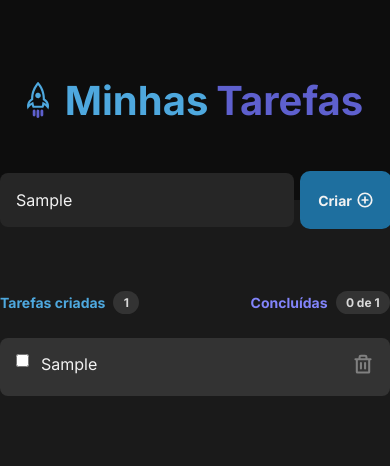
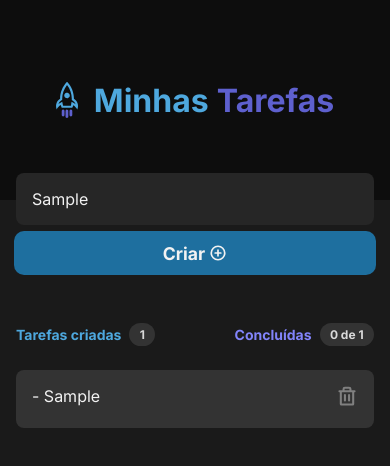
Before and after one commit to Ygor-Evaldt-dev/task-management-app, a React (Vite) app: page / in a window 390 px wide. Both pictures are taken after typing "Sample" into the empty fields and a click on the button "Criar". Shown: the top 466 px of the page. Built offline with nearby package versions, Linux system fonts and the light colour scheme.

Commit message:
finalizado responsividade

```diff
--- a/src/App.module.css
+++ b/src/App.module.css
@@ -35,3 +35,10 @@
 .tasks>ul>li>button:hover {
     color: var(--red-400);
 }
+
+@media(max-width: 768px) {
+    .main {
+        padding: 0rem 1rem 2rem 1rem;
+        gap: 6rem;
+    }
+}
--- a/src/App.tsx
+++ b/src/App.tsx
@@ -1,5 +1,5 @@
 import { v4 as uuidV4 } from "uuid";
-import { useState } from "react";
+import { useEffect, useState } from "react";
 
 import { Header } from "./components/header/Header";
 import { FormCreateTask } from "./components/form-create-task/FormCreateTask";
@@ -16,20 +16,41 @@ export function App() {
     const [tasks, setTasks] = useState([] as TaskType[]);
 
     const isNoTasks = tasks.length === 0;
+    const tasksFinished = tasks.filter(task => task.isFinished === true);
 
-    const tasksFinished = tasks.filter(task => task.isFinished === true);
+    useEffect(() => {
+        const storedTasks = localStorage.getItem("tasks");
+        if (!storedTasks) return;
+
+        setTasks(JSON.parse(storedTasks));
+    }, [])
+
 
     function handleDeleteTask(id: string) {
         const tasksWithoutDeleted = tasks.filter(task => task.id !== id);
         setTasks(tasksWithoutDeleted);
+        saveTasksToLocalStorage(tasksWithoutDeleted);
     }
 
     function onCreateNewTask(title: string) {
-        setTasks([...tasks, {
-            id: uuidV4(),
-            isFinished: false,
-            title
-        }]);
+        setTasks((tasks) => {
+            const tasksWithNewTask = [
+                ...tasks,
+                {
+                    id: uuidV4(),
+                    isFinished: false,
+                    title
+                }
+            ];
+
+            saveTasksToLocalStorage(tasksWithNewTask);
+
+            return tasksWithNewTask;
+        });
+    }
+
+    function saveTasksToLocalStorage(tasks: TaskType[]) {
+        localStorage.setItem("tasks", JSON.stringify(tasks));
     }
 
     return (
--- a/src/components/form-create-task/FormCreateTask.module.css
+++ b/src/components/form-create-task/FormCreateTask.module.css
@@ -30,3 +30,16 @@
 .form>button[type=submit]:hover {
     background-color: var(--blue-300);
 }
+
+@media(max-width: 768px) {
+    .form {
+        flex-direction: column;
+    }
+
+    .form>button[type=submit] {
+        width: 100%;
+        justify-content: center;
+        padding: 0.6rem;
+        font-size: 1.1rem;
+    }
+}
--- a/src/components/header/Header.module.css
+++ b/src/components/header/Header.module.css
@@ -5,6 +5,7 @@
     justify-content: center;
     align-items: center;
     gap: 1rem;
+    padding: 1rem;
 }
 
 .header>img {
@@ -27,3 +28,9 @@
     content: "Tarefas";
     color: var(--purple-500);
 }
+
+@media(max-width: 768px) {
+    .header>h1 {
+        font-size: 2rem;
+    }
+}
--- a/src/components/task/Task.module.css
+++ b/src/components/task/Task.module.css
@@ -1,7 +1,7 @@
 .task {
     display: flex;
     gap: 0.75rem;
-    align-items: flex-start;
+    align-items: center;
 }
 
 .task p {
--- a/src/components/task/Task.tsx
+++ b/src/components/task/Task.tsx
@@ -10,8 +10,8 @@ export function Task({
 }: TaskProps) {
     return (
         <div className={styles.task}>
-            <input type="checkbox" />
-            <p>{task.title}</p>
+            {/* <input type="checkbox" /> */}
+            <p>- {task.title}</p>
         </div>
     );
 }
```
